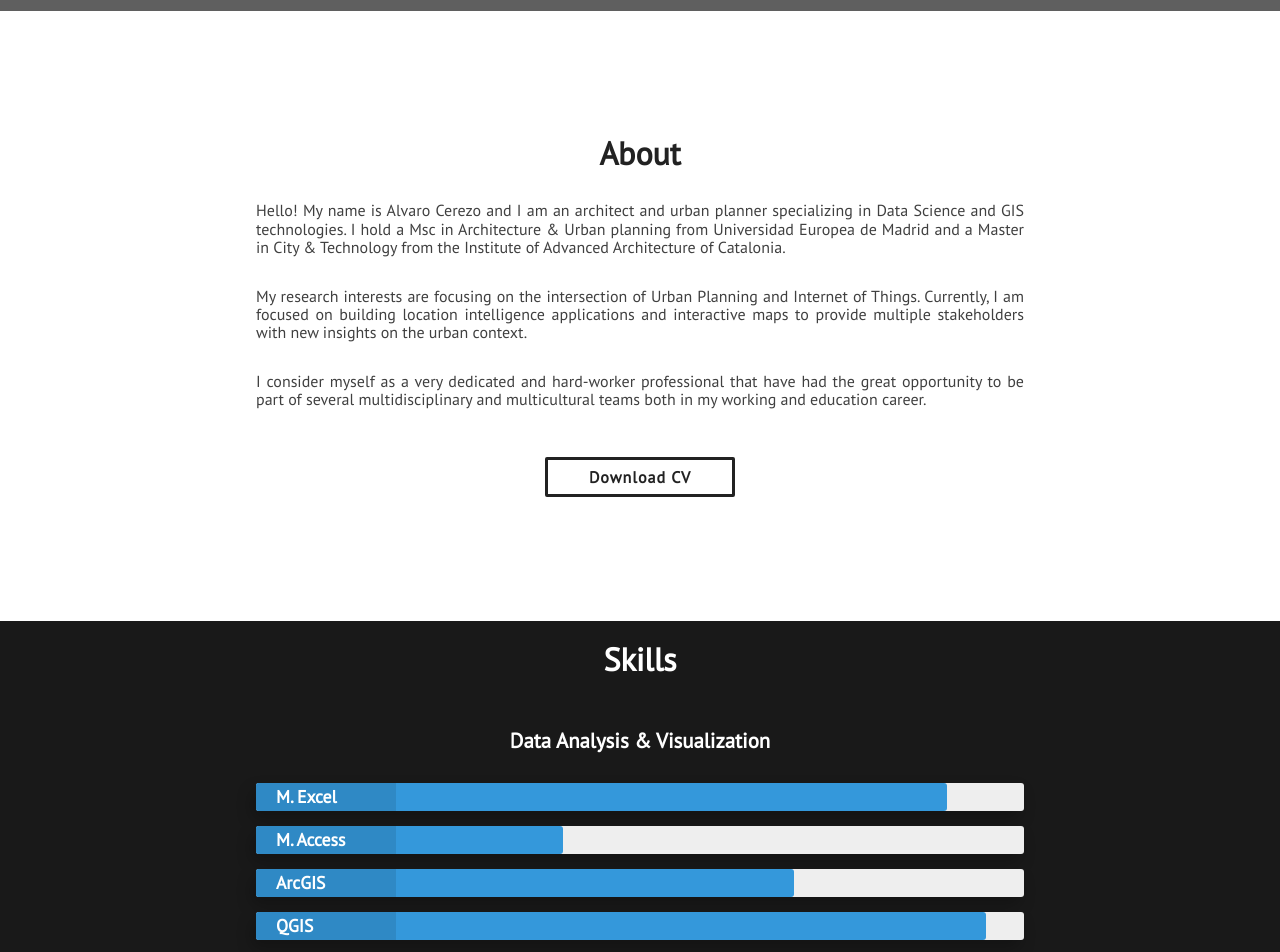
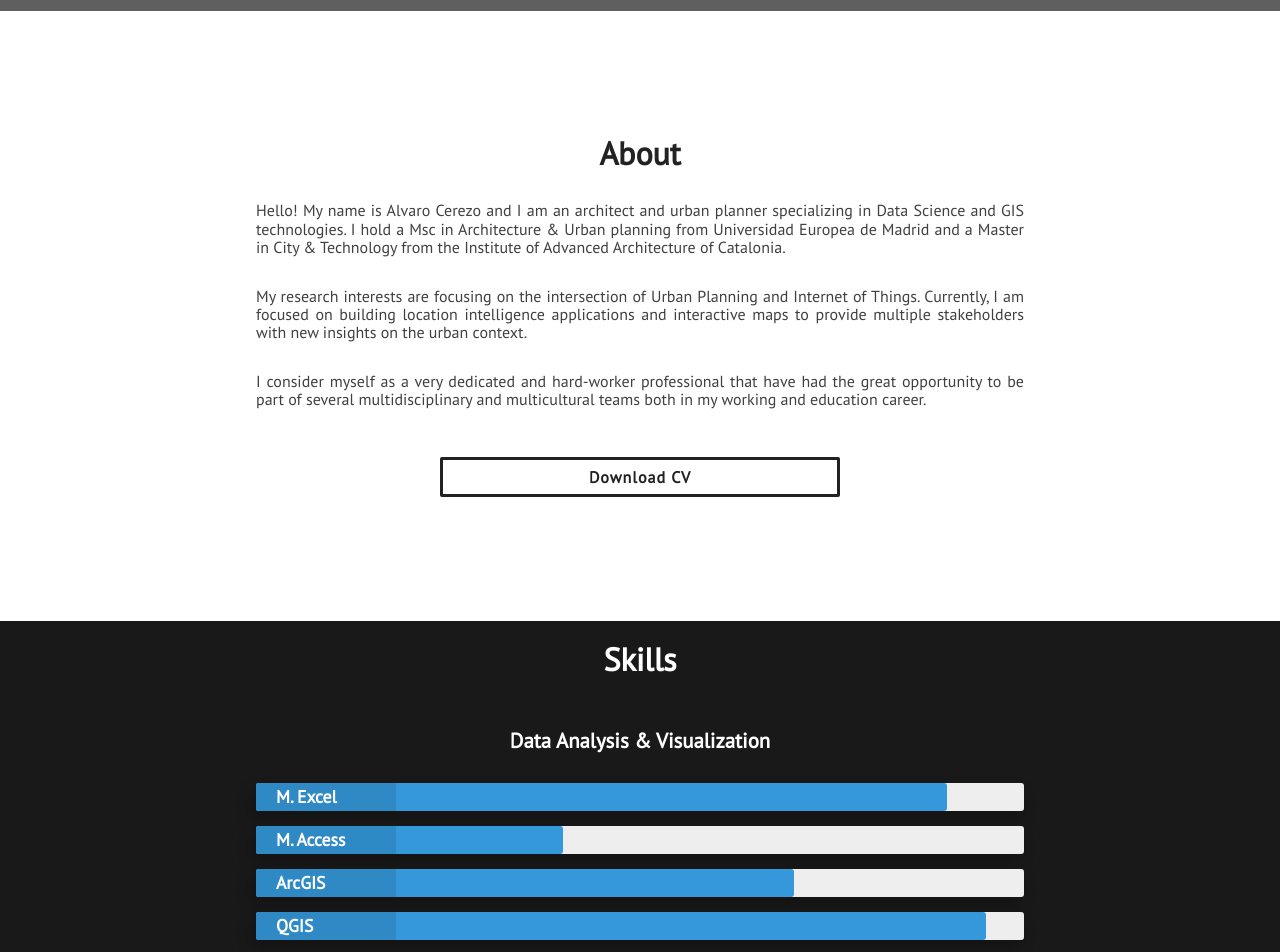
Before and after one commit to acerezoc/acerezoc.github.io, a Jekyll site: the page built from index.html, in a window 1280 px wide. Shown: the part 889-1841 px from the top of the page. Built offline with Jekyll 4.4.1, drawn with Linux system fonts in a browser that asks for light colours; nearby versions of some CDN libraries; grey boxes are pictures that could not be loaded.

Commit message:
Third trial

```diff
--- a/assets/css/main.css
+++ b/assets/css/main.css
@@ -607,7 +607,6 @@ a {
     grid-column-gap: 5px;
     grid-row-gap: 5px;
     width: fit-content;
-    margin: 20px auto;
   }
 
   .project-technologies {
--- a/vendor/css/semi-transparent-buttons.css
+++ b/vendor/css/semi-transparent-buttons.css
@@ -3,7 +3,7 @@
   box-sizing: border-box;
   margin: 0 auto;
   padding: 8px;
-  max-width: 190px;
+  max-width: 400px;
   min-width: 120px;
   background: transparent; /* fallback color for old browsers */
   border-radius: 2px;
```
